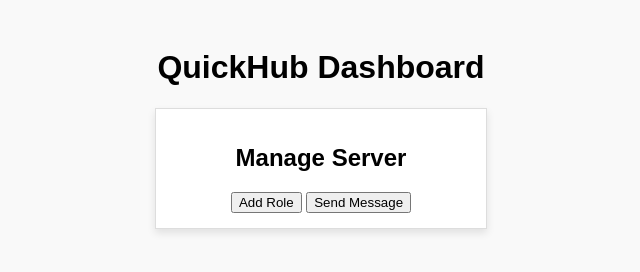
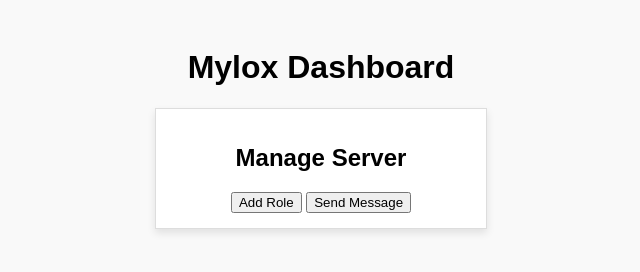
Before and after one commit to Myloxis/Mylox, a plain HTML site: page index.html in a window 1280 px wide. Shown: the whole page, without its empty margins (319-959 px from the left). Drawn offline with Linux system fonts and the light colour scheme.

Commit message:
Update index.html

```diff
--- a/index.html
+++ b/index.html
@@ -7,7 +7,7 @@
   <link rel="stylesheet" href="style.css">
 </head>
 <body>
-  <h1>QuickHub Dashboard</h1>
+  <h1>Mylox Dashboard</h1>
   <div class="card">
   <h2>Manage Server</h2>
   <button onclick="addRole()">Add Role</button>
```
